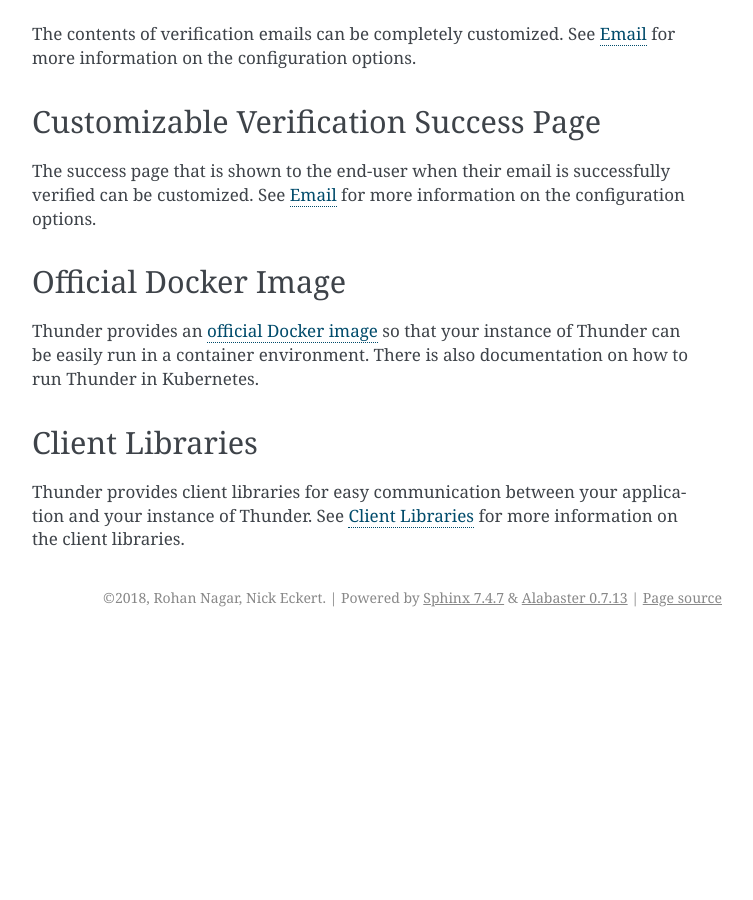
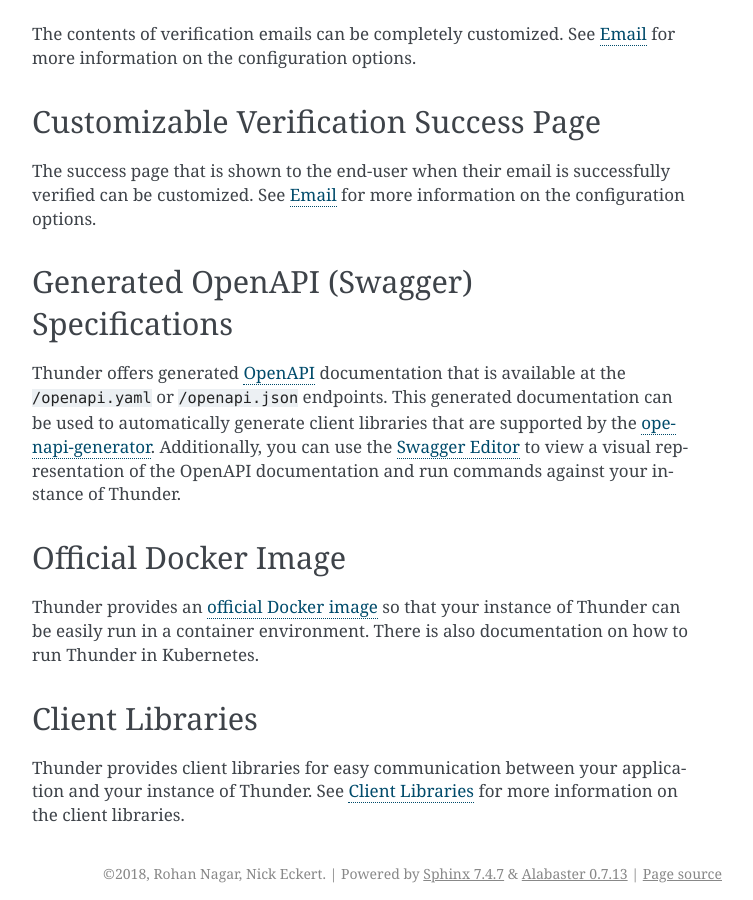
Before and after one commit to RohanNagar/thunder, a Sphinx documentation site: the page built from docs/manual/features.rst, in a window 1280 px wide and 900 px high, scrolled down 1897 px. Shown: the whole window, without its empty margins (388-1141 px from the left). Built offline with Sphinx 7.4.7, drawn with Linux system fonts in a browser that asks for light colours; pages that are not in the unit, such as notebooks, are missing from menus; before the commit the page ends 2534 px from its top, so only the background shows below that; some of the changed text lies outside the part shown.

Commit message:
Add feature to docs

```diff
--- a/docs/manual/features.rst
+++ b/docs/manual/features.rst
@@ -92,6 +92,16 @@
 The success page that is shown to the end-user when their email is successfully verified can be
 customized. See :ref:`configuration-email` for more information on the configuration options.
 
+Generated OpenAPI (Swagger) Specifications
+==========================================
+
+Thunder offers generated `OpenAPI <https://swagger.io/docs/specification/about/>`_ documentation
+that is available at the ``/openapi.yaml`` or ``/openapi.json`` endpoints. This generated
+documentation can be used to automatically generate client libraries that are supported by the
+`openapi-generator <https://github.com/OpenAPITools/openapi-generator>`_. Additionally, you can
+use the `Swagger Editor <https://editor.swagger.io>`_ to view a visual representation of the
+OpenAPI documentation and run commands against your instance of Thunder.
+
 Official Docker Image
 =====================
 
```
Also changed, not shown: README.md (+1 -0 lines).
